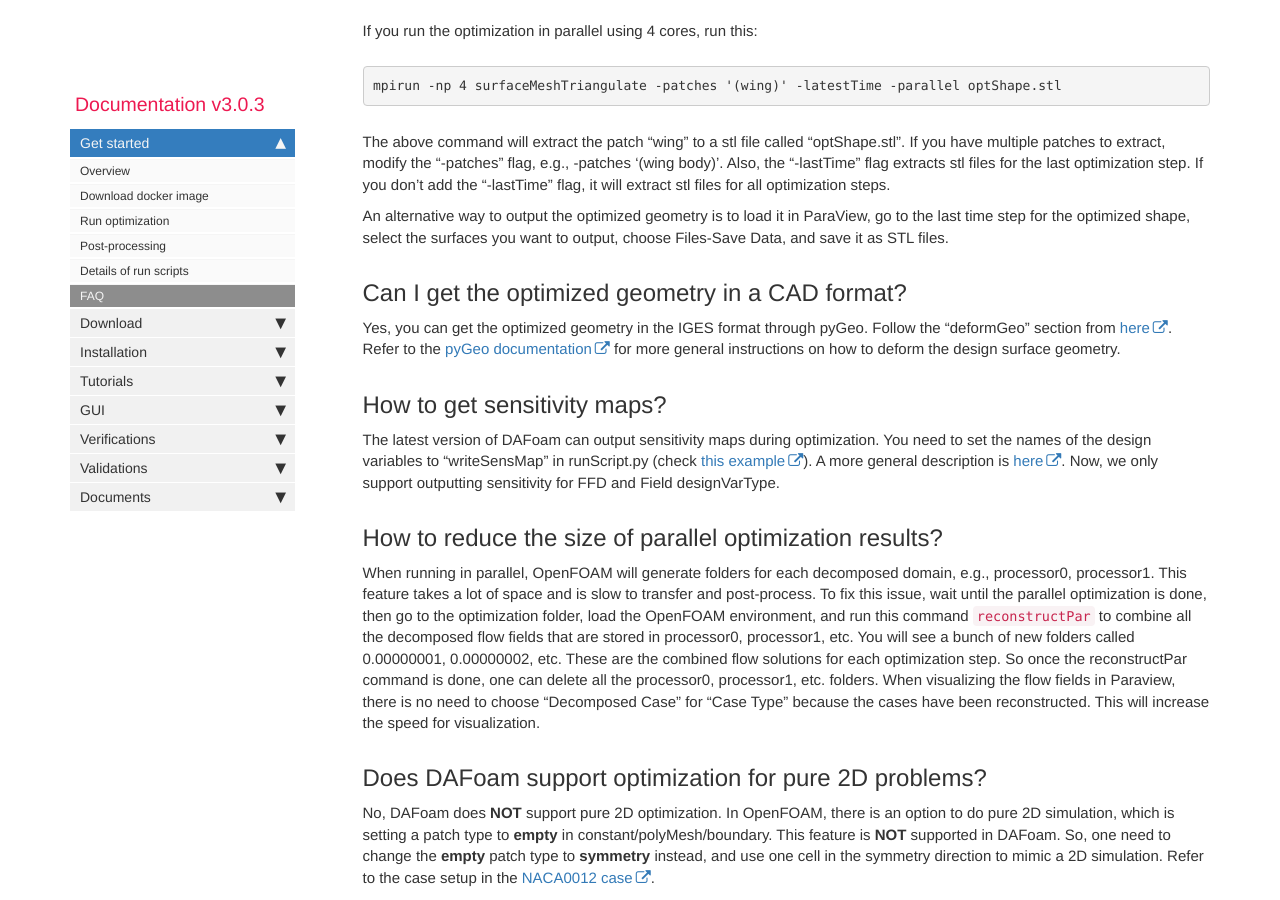
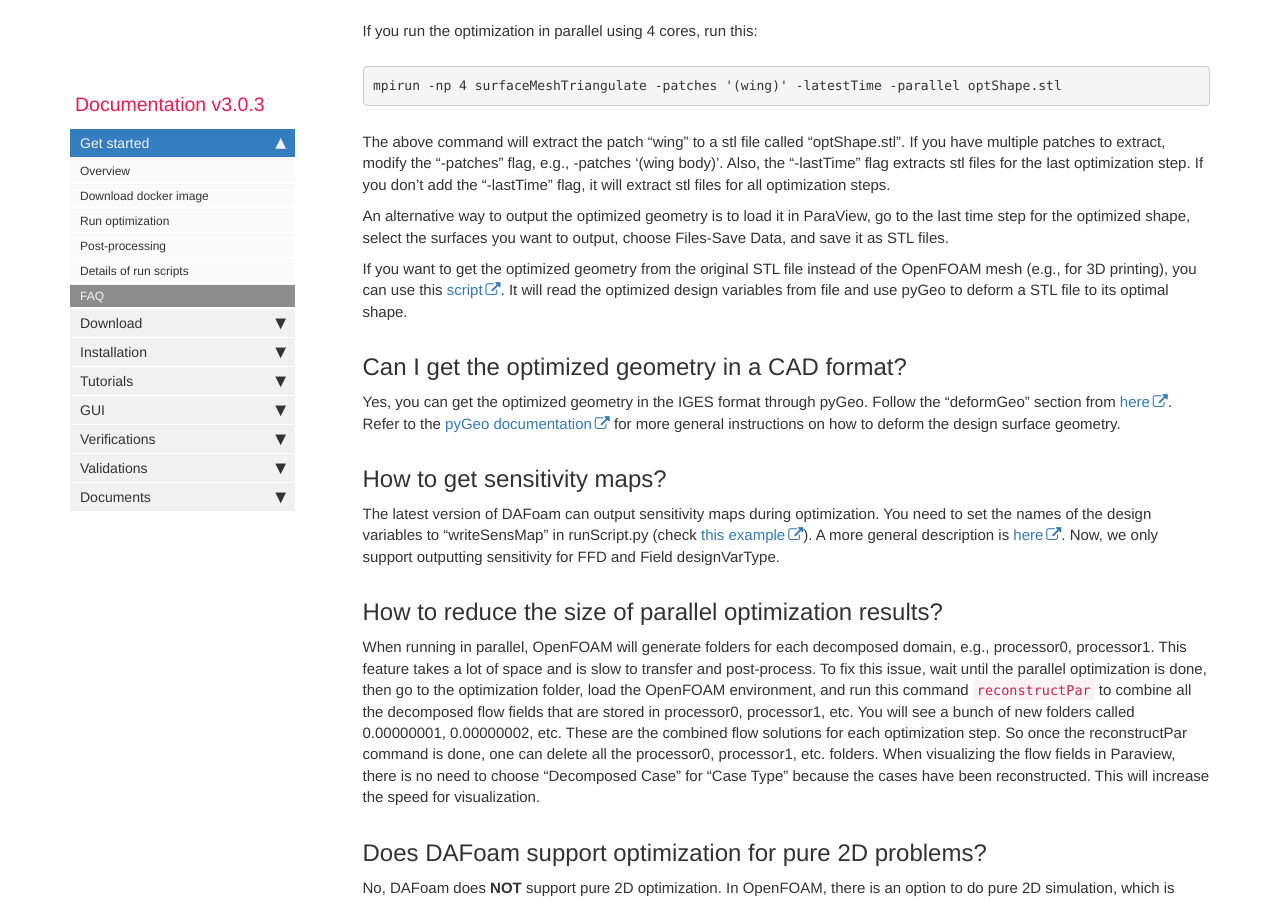
Before and after one commit to DAFoam/DAFoam.github.io, a Jekyll site: the page built from pages/mydoc/mydoc_get_started_faq.md, in a window 1280 px wide and 900 px high, scrolled down 2952 px. Built offline with Jekyll 4.4.1, drawn with Linux system fonts in a browser that asks for light colours; comment, search, counter and statistics services are not loaded.

Commit message:
content update

```diff
--- a/pages/mydoc/mydoc_get_started_faq.md
+++ b/pages/mydoc/mydoc_get_started_faq.md
@@ -74,6 +74,8 @@ mpirun -np 4 surfaceMeshTriangulate -patches '(wing)' -latestTime -parallel optS
 The above command will extract the patch "wing" to a stl file called "optShape.stl". If you have multiple patches to extract, modify the "-patches" flag, e.g., -patches '(wing body)'. Also, the "-lastTime" flag extracts stl files for the last optimization step. If you don't add the "-lastTime" flag, it will extract stl files for all optimization steps.
 
 An alternative way to output the optimized geometry is to load it in ParaView, go to the last time step for the optimized shape, select the surfaces you want to output, choose Files-Save Data, and save it as STL files.
+
+If you want to get the optimized geometry from the original STL file instead of the OpenFOAM mesh (e.g., for 3D printing), you can use this [script](https://github.com/DAFoam/tutorials/tree/main/Prowim_Wing_Propeller/deformSTL). It will read the optimized design variables from file and use pyGeo to deform a STL file to its optimal shape.
 
 ## Can I get the optimized geometry in a CAD format?
 
```
